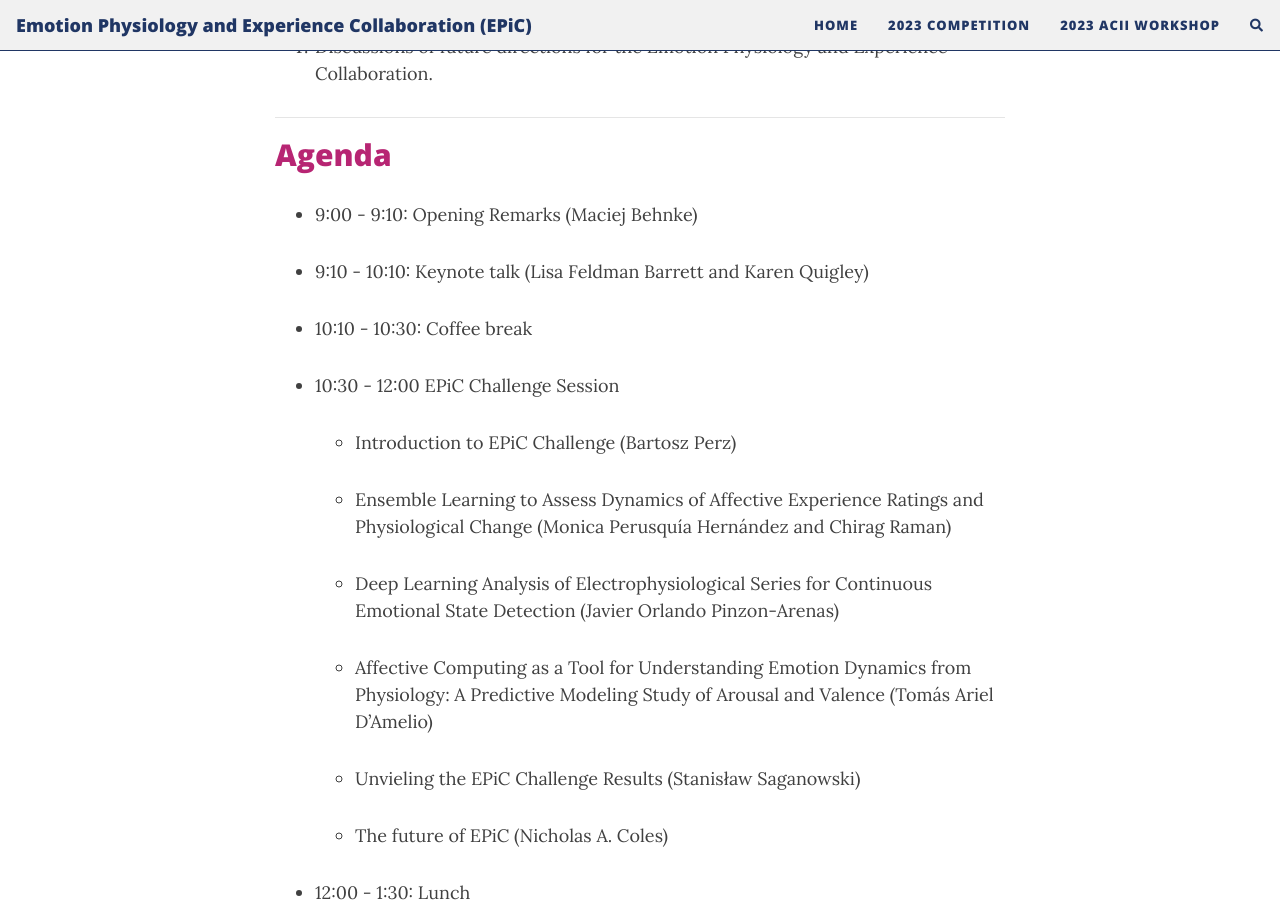
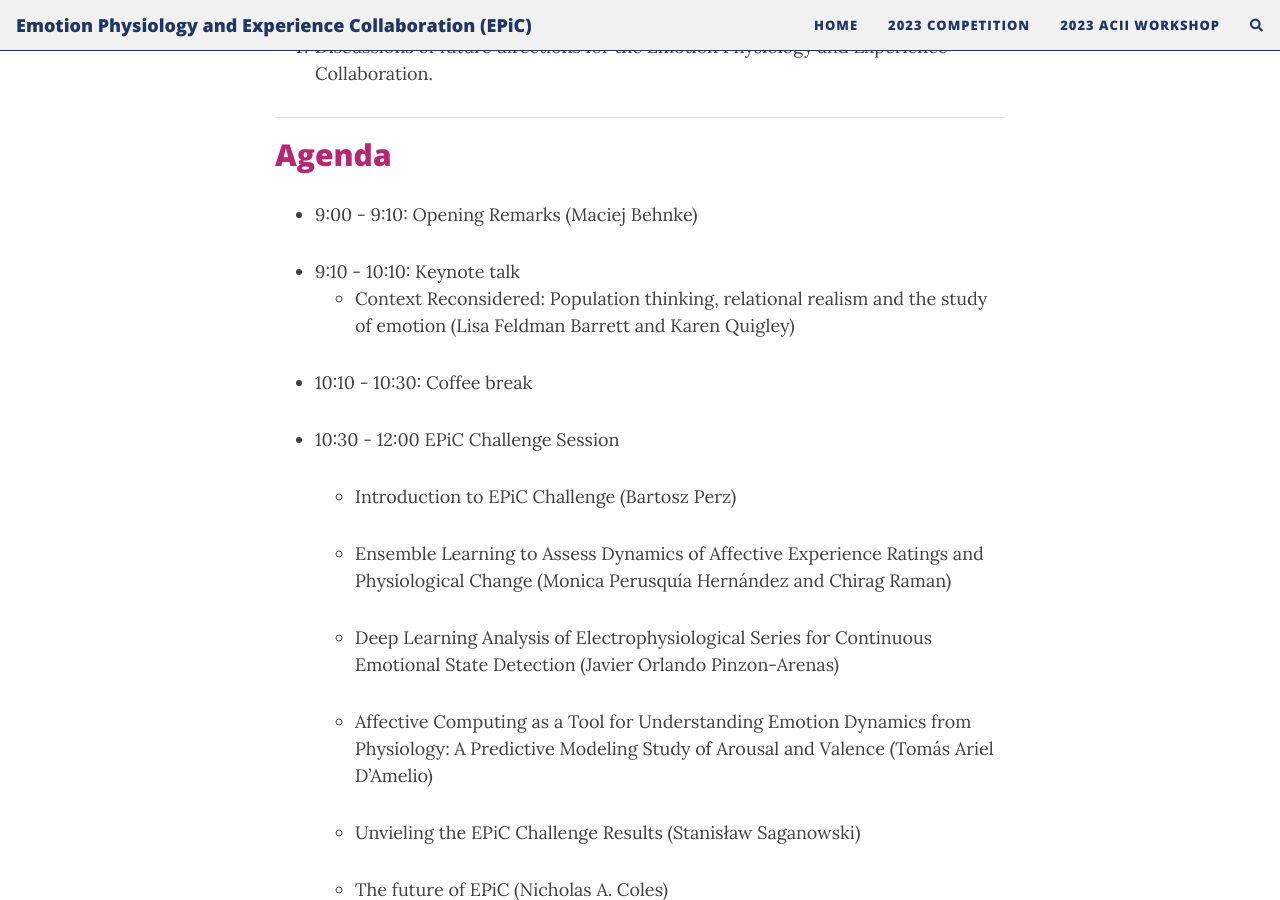
Before and after one commit to epic-collab/epic-collab.github.io, a Jekyll site: the page built from acii.md, in a window 1280 px wide and 900 px high, scrolled down 586 px. Built offline with Jekyll 4.4.1, drawn with Linux system fonts in a browser that asks for light colours; nearby versions of some CDN libraries; comment, search, counter and statistics services are not loaded.

Commit message:
Added keynote to acii

```diff
--- a/acii.md
+++ b/acii.md
@@ -18,7 +18,8 @@ At the <a href = "https://acii-conf.net/">2023 Affective Computing + Intelligenc
 ## Agenda
 * 9:00 - 9:10: Opening Remarks (Maciej Behnke)
 
-* 9:10 - 10:10: Keynote talk (Lisa Feldman Barrett and Karen Quigley)
+* 9:10 - 10:10: Keynote talk
+	* Context Reconsidered: Population thinking, relational realism and the study of emotion (Lisa Feldman Barrett and Karen Quigley)
 
 * 10:10 - 10:30: Coffee break
 
```
